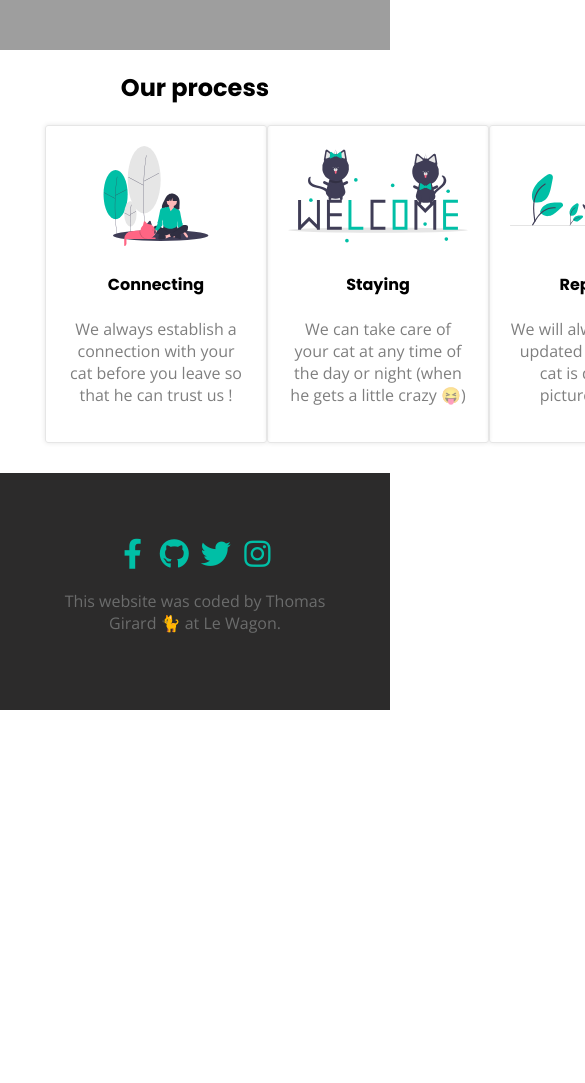
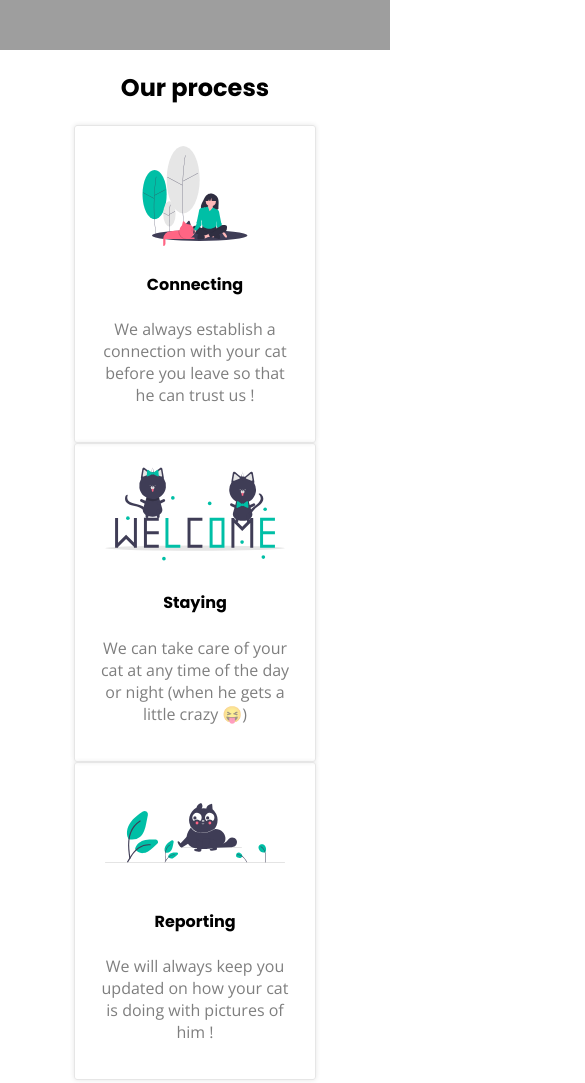
Before and after one commit to Tomalexis/landing, a plain HTML site: page index.html in a window 390 px wide. Shown: the part 740-1823 px from the top of the page, 585 px wide, since content can reach past the window. Before the commit the page ends 1450 px from the top, so only its background shows below. Drawn offline with nearby package versions, Linux system fonts and the light colour scheme; grey boxes are pictures that could not be loaded.

Commit message:
Update style.css

```diff
--- a/css/style.css
+++ b/css/style.css
@@ -109,9 +109,17 @@ a {
   .container {
     width: 500px;
   }
+  .cards {
+    flex-direction: column;
+    align-items: center;
+  }
 }
 @media (max-width: 540px) {
   .container {
     width: 300px;
   }
+  .cards {
+    flex-direction: column;
+    align-items: center;
+  }
 }
```
